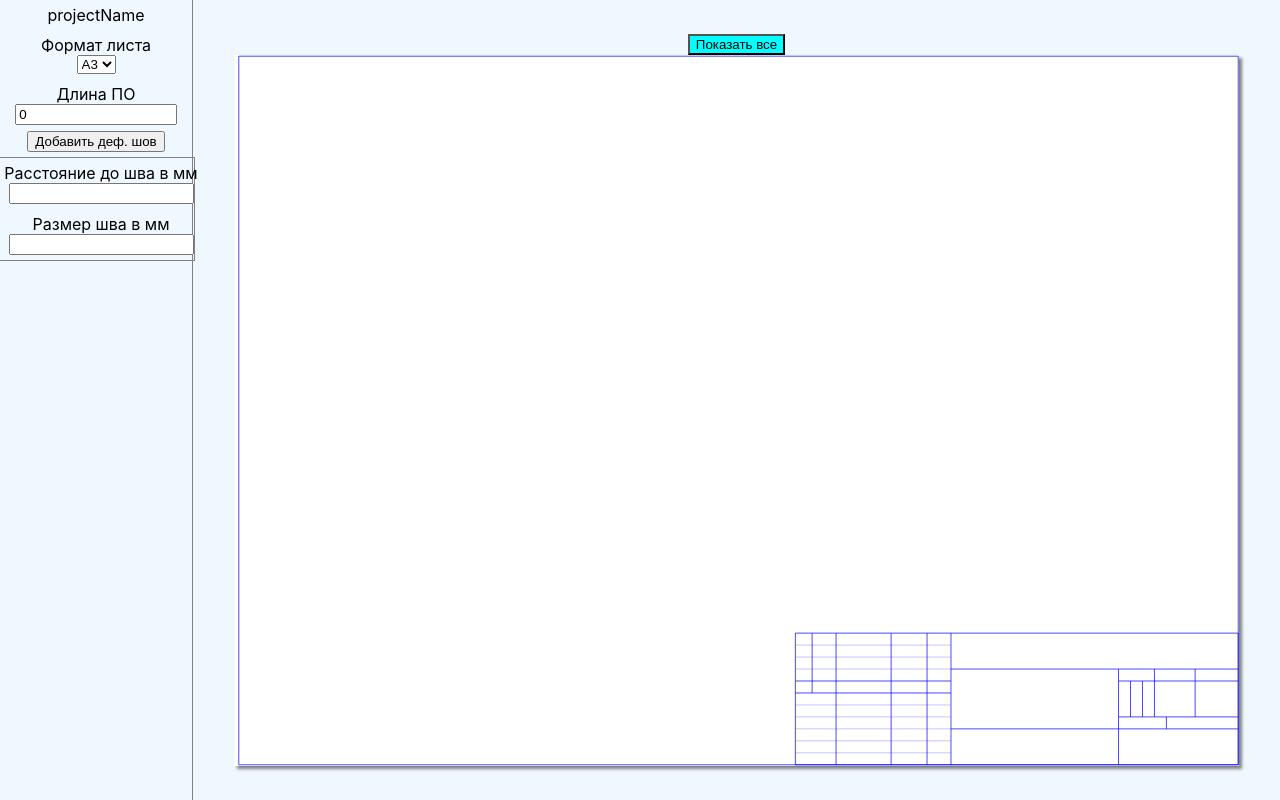
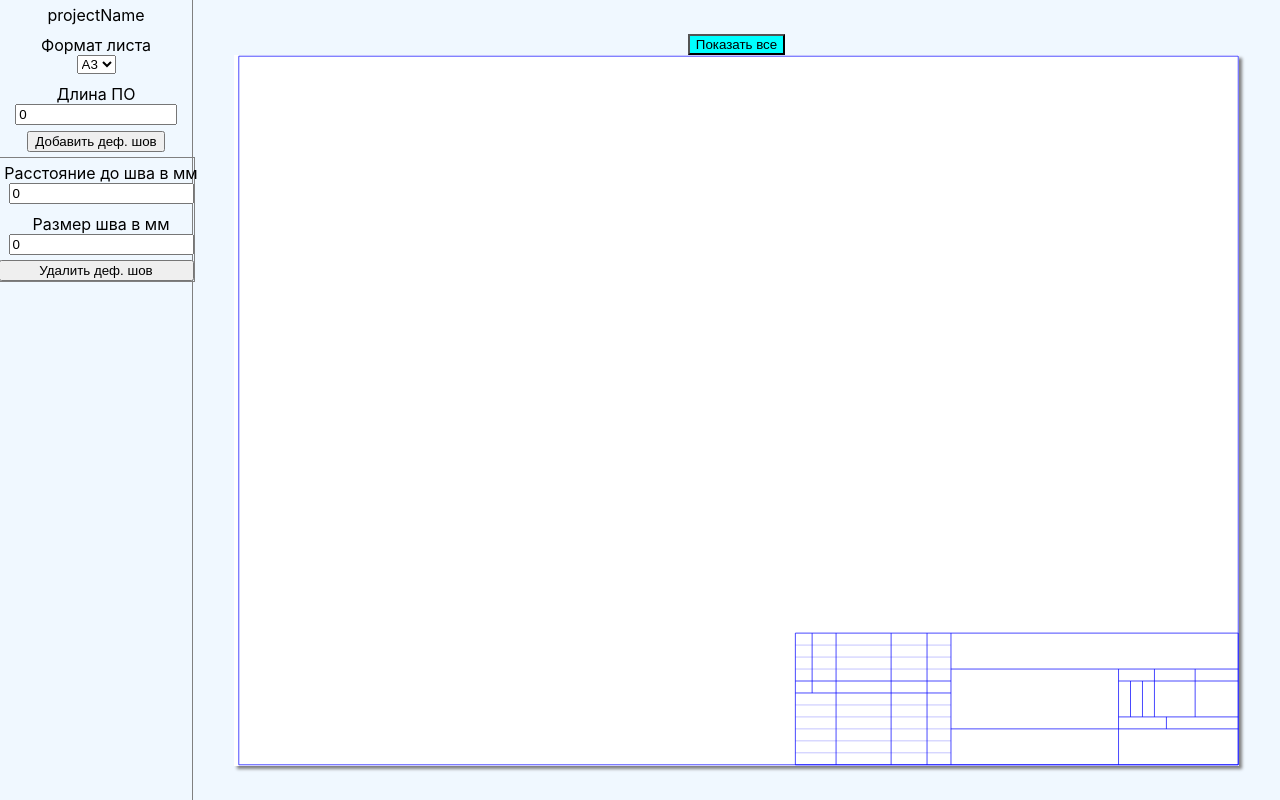
Before and after one commit to Omarvarl/POG, a React (Create React App) app: page /project in a window 1280 px wide. Both pictures are taken after a click on the button "Добавить деф. шов". Built offline with nearby package versions, Linux system fonts and the light colour scheme.

Commit message:
'epansion_joints_added'

```diff
--- a/src/Project/menuComponents/ExpansionJointInput.tsx
+++ b/src/Project/menuComponents/ExpansionJointInput.tsx
@@ -1,20 +1,66 @@
 import React from 'react'
+import { useAppDispatch, useAppSelector } from '../../hooks'
+import { removeExpansionJoint, setPosition, setLength } from '../../store/expansionJointsSlice'
 import './Menu.css'
-// import { useAppSelector } from '../../hooks'
 
-export default function ExpansionJointInput() {
+interface ID {
+    id: number
+}
 
+export default function ExpansionJointInput({id}:ID) {
+const dispatch = useAppDispatch()
+const position = useAppSelector(state => {
+    let result = -1
+    for (let ej of state.expansionJoints) {
+        if (ej.id === id) result = ej.position
+    }
+    return result
+})
+
+const length = useAppSelector(state => {
+    let result = -1
+    for (let ej of state.expansionJoints) {
+        if (ej.id === id) result = ej.length
+    }
+    return result
+})
 
   return (
     <div className='expansion-joint-input'>
         <label htmlFor="">
             Расстояние до шва в мм
-            <input type="number" />
+            <input type="number"
+                defaultValue={position}
+                onBlur={(e:React.FocusEvent<HTMLInputElement>) => {
+                    const posInput = e.target as HTMLInputElement
+                    dispatch(setPosition({
+                        id: id,
+                        position: Number(posInput.value),
+                        length: -1
+                    }))
+                }}
+            />
         </label>
         <label htmlFor="">
             Размер шва в мм
-            <input type="number" />
+            <input type="number"
+                defaultValue={length}
+                onBlur={(e:React.FocusEvent<HTMLInputElement>) => {
+                    const lenInput = e.target as HTMLInputElement
+                    dispatch(setLength({
+                        id: id,
+                        position: -1,
+                        length: Number(lenInput.value)
+                    }))
+                }}
+            />
         </label>
+        <button
+            className="remove-expansion-joint"
+            onClick={() => dispatch(removeExpansionJoint(id))}
+        >
+            Удалить деф. шов
+        </button>
     </div>
   )
 }
--- a/src/Project/menuComponents/Menu.tsx
+++ b/src/Project/menuComponents/Menu.tsx
@@ -2,16 +2,14 @@ import PageFormatSelect from "./PageFormatSelect";
 import POLengthInput from "./POLengthInput";
 import ExpansionJointInput from "./ExpansionJointInput";
 import { useAppDispatch, useAppSelector } from "../../hooks";
-import { increaseExpansionJointsQuantity } from "../../store/expansionJointsQuantitySlice";
+import { increaseExpansionJointsQuantity } from "../../store/expansionJointsSlice";
 
 export default function Menu() {
   const dispatch = useAppDispatch()
-  const expansionJointsQuantity = useAppSelector(state => state.expansionJointsQuantity)
-  const expansionJoint = <ExpansionJointInput />
-  const expansionJoints:JSX.Element[] = []
-  for (let i = 0; i < expansionJointsQuantity; i++) {
-    expansionJoints.push(<ExpansionJointInput />)
-  }
+  const expansionJointsQuantity = useAppSelector(state => state.expansionJoints)
+  const expansionJoints:JSX.Element[] = expansionJointsQuantity.map((ej) => {
+      return <ExpansionJointInput id={ej.id} key={`ej_${ej.id}`} />
+  })
   return (
     <div className="project-menu">
       <label htmlFor="" className="project-name">
--- a/src/store/expansionJointsQuantitySlice.ts
+++ /dev/null
@@ -1,16 +0,0 @@
-import { createSlice, PayloadAction } from '@reduxjs/toolkit';
-
-const initialState = 0
-
-export const expansionJointsQuantitySlice = createSlice({
-    name: 'expansionJointsQuantity',
-    initialState,
-    reducers: {
-        increaseExpansionJointsQuantity: (state) => {
-            return (state + 1)
-        }
-    }
-})
-
-export default expansionJointsQuantitySlice.reducer
-export const { increaseExpansionJointsQuantity } = expansionJointsQuantitySlice.actions
--- /dev/null
+++ b/src/store/expansionJointsSlice.ts
@@ -0,0 +1,62 @@
+import { createSlice, PayloadAction } from '@reduxjs/toolkit';
+
+interface IExpansionJoints {
+    id: number,
+    position: number,
+    length: number
+}
+
+const initialState:IExpansionJoints[] = []
+
+export const expansionJointsQuantitySlice = createSlice({
+    name: 'expansionJointsQuantity',
+    initialState,
+    reducers: {
+        increaseExpansionJointsQuantity: (state) => {
+            if (state.length) {
+                state.push({
+                    id: (state[state.length - 1].id + 1),
+                    position: 0,
+                    length: 0
+                })
+            } else {
+                state.push({
+                    id: 1,
+                    position: 0,
+                    length: 0
+                })
+            }
+        },
+        removeExpansionJoint: (state, action:PayloadAction<number>) => {
+            let index = -1
+            for (let i = 0; i < state.length; i++) {
+                if (state[i].id === action.payload) index = i
+            }
+            if (index >= 0) {
+                state.splice(index, 1)
+            }
+            return state
+        },
+        setPosition: (state, action:PayloadAction<IExpansionJoints>) => {
+            for (let i = 0; i < state.length; i++) {
+                if (state[i].id === action.payload.id) state[i].position = action.payload.position
+            }
+            return state
+        },
+        setLength: (state, action:PayloadAction<IExpansionJoints>) => {
+            for (let i = 0; i < state.length; i++) {
+                if (state[i].id === action.payload.id) state[i].length = action.payload.length
+            }
+            // console.log(current(state))
+            return state
+        }
+    }
+})
+
+export default expansionJointsQuantitySlice.reducer
+export const {
+    increaseExpansionJointsQuantity,
+    removeExpansionJoint,
+    setPosition,
+    setLength
+} = expansionJointsQuantitySlice.actions
--- a/src/store/store.ts
+++ b/src/store/store.ts
@@ -3,7 +3,7 @@ import pageSizeSlice from './pageSizeSlice';
 import drawParamSlice from './drawParamSlice';
 import POLengthSlice from './POLengthSlice';
 import realPageSizeSlice from './realPageSizeSlice';
-import expansionJointsQuantitySlice from './expansionJointsQuantitySlice';
+import expansionJointsSlice from './expansionJointsSlice';
 
 const store = configureStore({
     reducer: {
@@ -11,7 +11,7 @@ const store = configureStore({
         drawParam: drawParamSlice,
         POLength: POLengthSlice,
         realPageSize: realPageSizeSlice,
-        expansionJointsQuantity: expansionJointsQuantitySlice
+        expansionJoints: expansionJointsSlice
     }
 
 })
```
